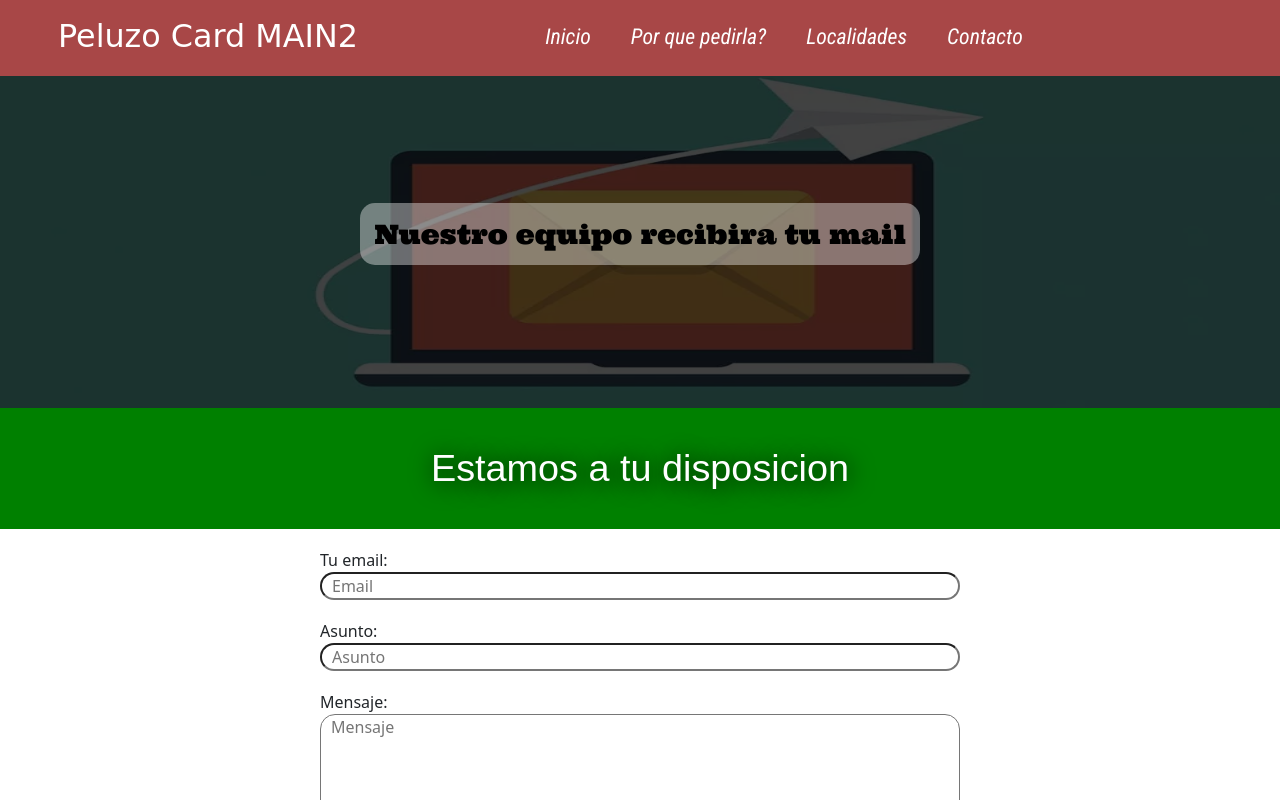
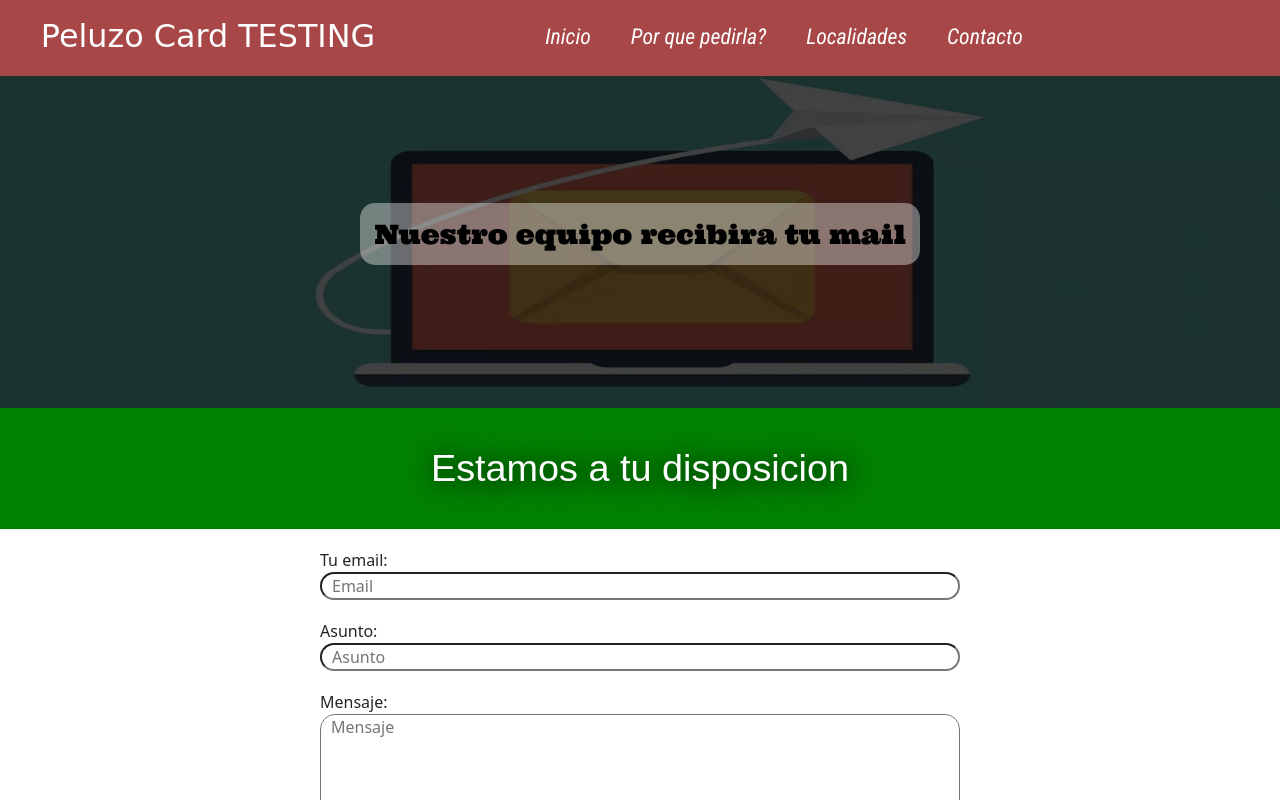
Before and after one commit to 38634169-walter/web_tarjeta_, a plain HTML site: page html/contacto.html in a window 1280 px wide. Shown: the top 800 px of the page. Drawn offline with nearby package versions, Linux system fonts and the light colour scheme; some packages are replaced by stand-ins of ours; a script that the page names is missing; a web font is replaced by a local one.

Commit message:
Update contacto.html

```diff
--- a/html/contacto.html
+++ b/html/contacto.html
@@ -36,7 +36,7 @@
             </div>
             <nav class="nav">
                 <ul class="nom">
-                    <h1>Peluzo Card MAIN2</h1>
+                    <h1>Peluzo Card TESTING</h1>
                 </ul>                           <!--MENU-->
                 <ul class="menu">
                     <li><a href="../index.html">Inicio</a></li>
```
